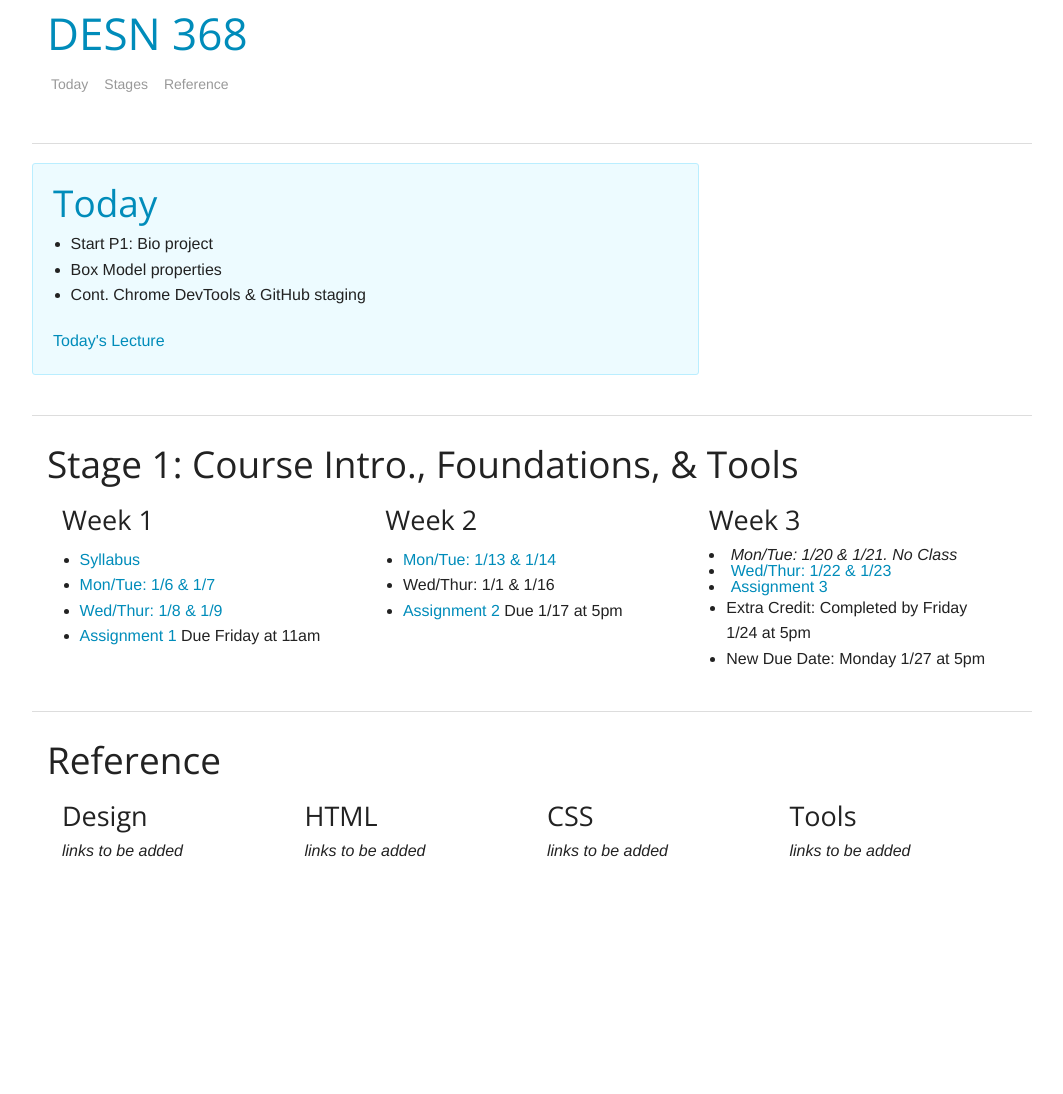
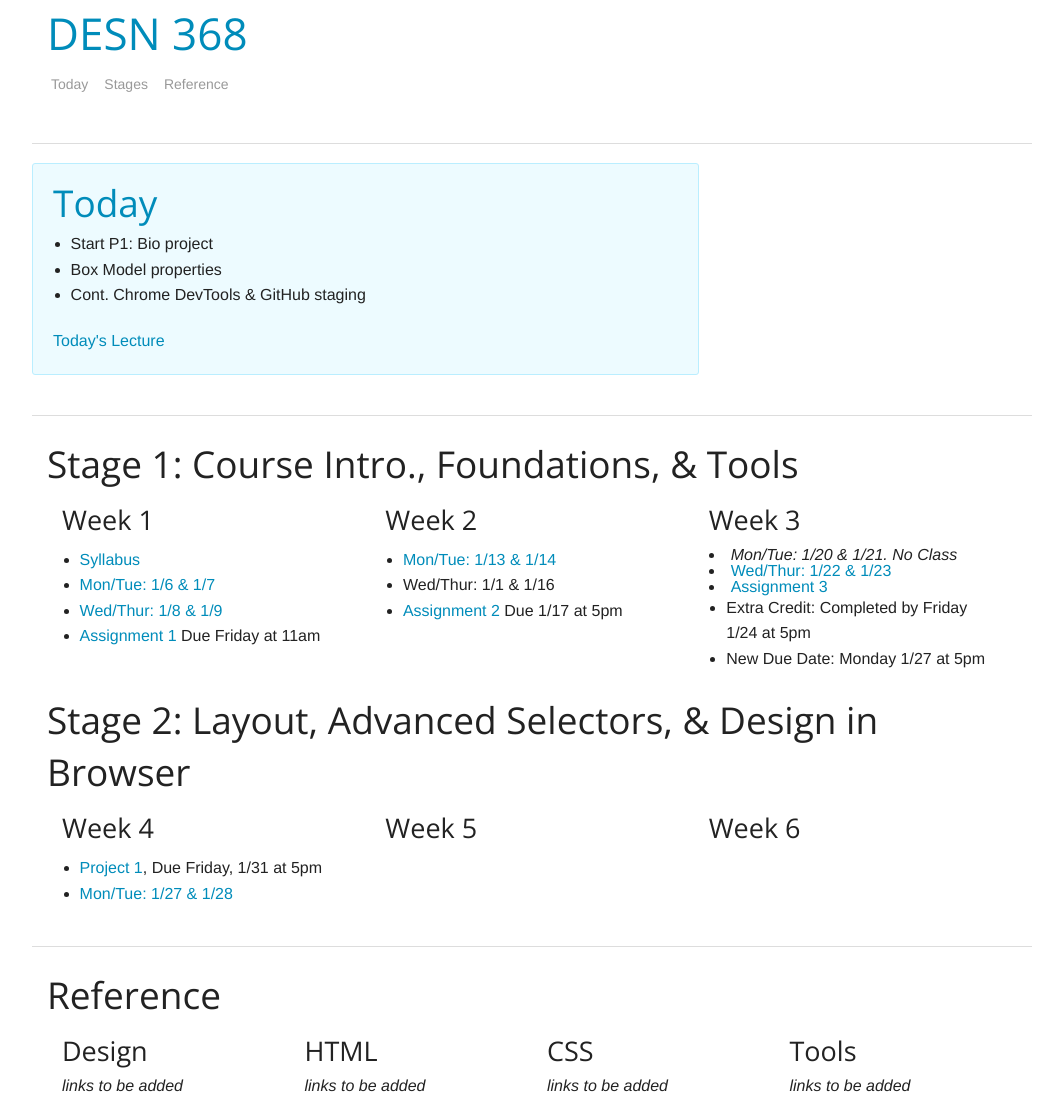
Before and after one commit to vcd/368-ARCHIVE, a plain HTML site: page index.html in a window 1280 px wide. Shown: the whole page, without its empty margins (108-1171 px from the left). Before the commit the page ends 859 px from the top, so only its background shows below. Drawn offline with nearby package versions, Linux system fonts and the light colour scheme.

Commit message:
WK 4 Updates

```diff
--- a/index.html
+++ b/index.html
@@ -79,7 +79,29 @@
             </li>
           </div>
       </div>
+
+      <div class="large-12 columns">
+        <h2>Stage 2: Layout, Advanced Selectors, &amp; Design in Browser</h2>
+          <div class="large-4 columns">
+            <h3>Week 4</h3>
+            <ul>
+              <li><a href="https://docs.google.com/forms/d/1zPNp0WvuOYg2HqXK2WCeMlIxXPTEYiNQs6_iE6USzX8">Project 1</a>, Due Friday, 1/31 at 5pm</li>
+              <li><a href="post/wk4-b.html">Mon/Tue: 1/27 &amp; 1/28</a></li>
+            </ul>
+          </div>
+          <div class="large-4 columns">
+            <h3>Week 5</h3>
+          </div>
+          <div class="large-4 columns">
+            <h3>Week 6</h3>
+          </div>
+      </div>
     </div>
+
+
+    </div>
+
+
 
 
 
```
Also changed, not shown: 1 other file.
